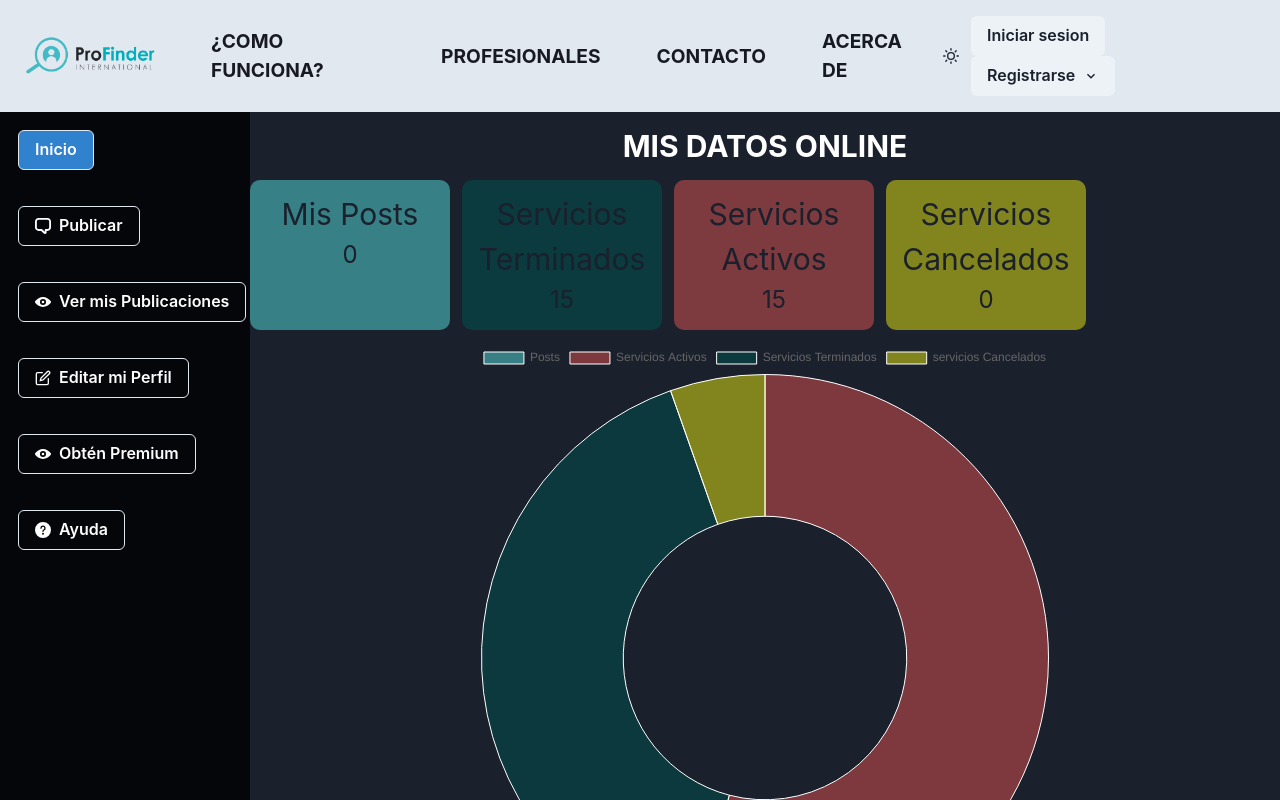
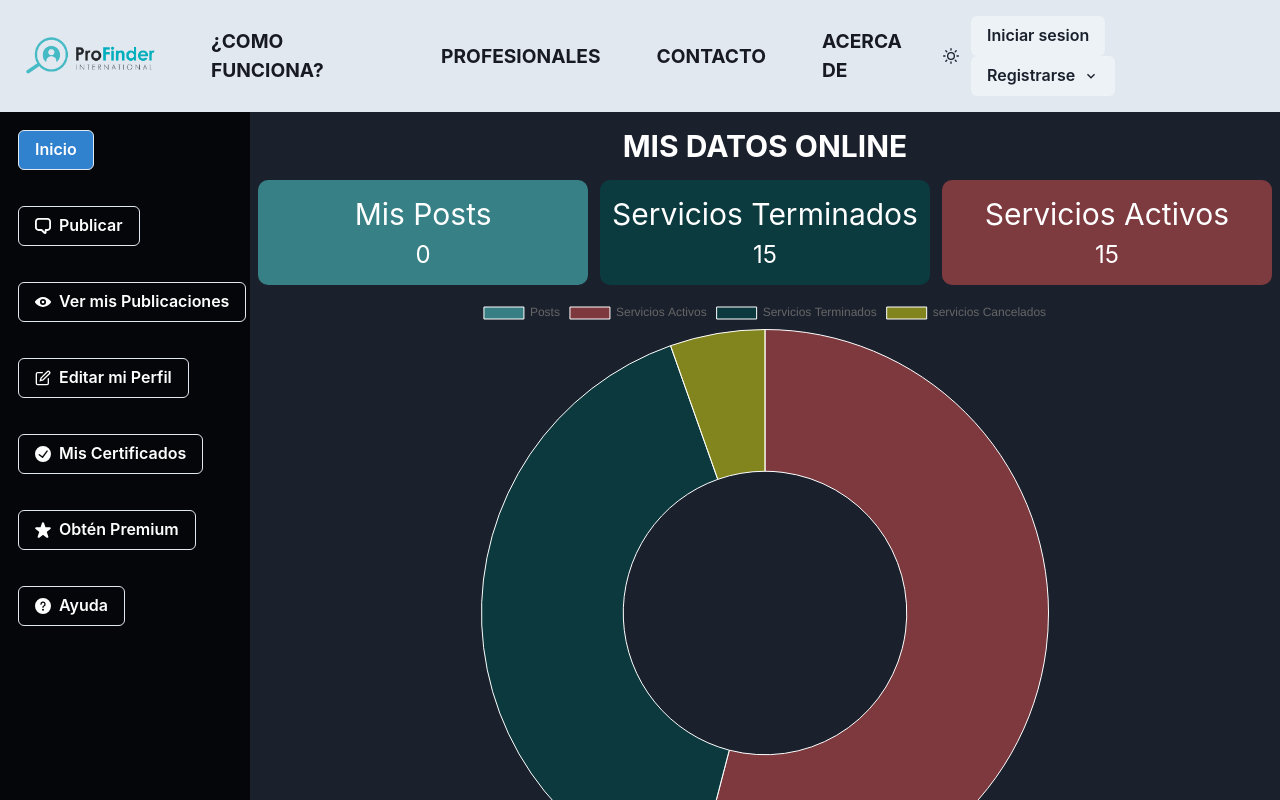
Before and after one commit to JosueEC/Profinder-client, a React (Vite) app: page /dashboardSuppliers in a window 1280 px wide. Shown: the top 800 px of the page. Built offline with nearby package versions, Linux system fonts and the light colour scheme; no server answers.

Commit message:
ajuste en dashSuppliers

```diff
--- /dev/null
+++ b/src/views/DashboardSuppliers/BtnPremium/BtnPremium.jsx
@@ -0,0 +1,51 @@
+import { Box, Button, useBreakpointValue } from "@chakra-ui/react";
+import { useSessionState } from "../../../services/zustand/useSession";
+import { useSelector } from "react-redux";
+import { Link } from "react-router-dom";
+import { StarIcon } from "@chakra-ui/icons";
+
+const BtnPremium = () => {
+  const user = useSessionState((state) => state.session);
+  const profesionales = useSelector((state) => state.profesionales);
+  const filteredActive = profesionales.filter((post) => post.id === user.id);
+
+  // aca veo si hay usuario logueado
+  const userExists = filteredActive.length > 0;
+  // aca me quedo con la propiedad active
+  const isActive = userExists && filteredActive[0].active;
+
+  // responsive
+  const fontSize = useBreakpointValue({ base: "16px", md: "20px", lg: "24px" });
+  const paddingY = useBreakpointValue({ base: 2, md: 3, lg: 4 });
+
+  return (
+    <Box>
+      {userExists && (
+        <Box
+          bg={isActive ? "green" : "steal"}
+          color="white"
+          p={3}
+          mb={3}
+          borderRadius="10px"
+          fontSize={fontSize}
+        >
+          {!isActive ? (
+            <Button
+              as={Link}
+              to="/dashboardSuppliers/pasarela"
+              colorScheme="blue"
+              leftIcon={<StarIcon />}
+
+            >
+              Obtén Plan Premium
+            </Button>
+          ) : (
+            "Eres Premium"
+          )}
+        </Box>
+      )}
+    </Box>
+  );
+};
+
+export default BtnPremium;
--- /dev/null
+++ b/src/views/DashboardSuppliers/Certificates/Certiificates.jsx
@@ -0,0 +1,14 @@
+const Certificates =()=>{
+   // const session = useSessionState((state) => state.session);
+
+    return (
+        <div>
+            <h1>
+                aca van los certificates
+            </h1>
+        </div>
+    )
+}
+
+
+export default Certificates
--- a/src/views/DashboardSuppliers/Data/Data.jsx
+++ b/src/views/DashboardSuppliers/Data/Data.jsx
@@ -1,5 +1,6 @@
 import { useSelector } from "react-redux";
-import { Flex, Box, Text } from "@chakra-ui/react";
+import { Grid, Box, Text } from "@chakra-ui/react";
+import BtnPremium from "../BtnPremium/BtnPremium";
 
 const Data = () => {
   const dataSuppliers = useSelector((state) => state.profesionales);
@@ -8,58 +9,60 @@ const Data = () => {
   //console.log(profile);
   const numPosts = profile && profile.posts ? profile.posts.length : 0;
 
-
-
   return (
-    <Flex flexWrap="wrap" gap={3}>
+    <Grid
+      templateColumns={{
+        base: "repeat(1, 1fr)",
+        md: "repeat(2, 1fr)",
+        lg: "repeat(3, 1fr)",
+      }}
+      gap={3}
+    >
       <Box
-      flexBasis="200px"
         textAlign="center"
         bg="rgba(75, 192, 192, 0.6)"
         borderRadius="10px"
         p={3}
         mb={3}
+        color="white"
+        fontSize={{ base: "20px", md: "24px" }}
       >
-      <Text fontSize="30px">Mis Posts</Text>
-      <Box fontSize="24px">{numPosts}</Box>
+        <Text fontSize={{ base: "24px", md: "30px" }}>Mis Posts</Text>
+        <Box fontSize={{ base: "18px", md: "24px" }}>{numPosts}</Box>
       </Box>
 
       <Box
-      flexBasis="200px"
         textAlign="center"
         bg="rgba(3, 75, 75, 0.6)"
         borderRadius="10px"
         p={3}
         mb={3}
+        color="white"
+        fontSize={{ base: "20px", md: "24px" }}
       >
-      <Text fontSize="30px">Servicios Terminados</Text>
-      <Box fontSize="24px">15</Box>
+        <Text fontSize={{ base: "24px", md: "30px" }}>
+          Servicios Terminados
+        </Text>
+        <Box fontSize={{ base: "18px", md: "24px" }}>15</Box>
       </Box>
 
       <Box
-      flexBasis="200px"
         textAlign="center"
         bg="rgba(192, 75, 75, 0.6)"
         borderRadius="10px"
         p={3}
         mb={3}
+        color="white"
+        fontSize={{ base: "20px", md: "24px" }}
       >
-      <Text fontSize="30px">Servicios Activos</Text>
-      <Box fontSize="24px">15</Box>
+        <Text fontSize={{ base: "24px", md: "30px" }}>Servicios Activos</Text>
+        <Box fontSize={{ base: "18px", md: "24px" }}>15</Box>
       </Box>
-
-    <Box
-      flexBasis="200px"
-      textAlign="center"
-      bg="rgba(200, 200, 20, 0.6)"
-      borderRadius="10px"
-      p={3}
-      mb={3}
-    >
-      <Text fontSize="30px">Servicios Cancelados</Text>
-      <Box fontSize="24px">{numPosts}</Box>
-    </Box>
-  </Flex>
+{/*
+      <Box textAlign="center" borderRadius="10px" p={3} mb={3} color="white">
+        <BtnPremium />
+      </Box> */}
+    </Grid>
   );
 };
 
--- a/src/views/DashboardSuppliers/Home/Home.jsx
+++ b/src/views/DashboardSuppliers/Home/Home.jsx
@@ -1,4 +1,4 @@
-import { useState, useEffect } from "react";
+import { useState } from "react";
 import {
   Box,
   Flex,
@@ -22,9 +22,10 @@ import {
   ViewIcon,
   EditIcon,
   QuestionIcon,
+  CheckCircleIcon,
+  StarIcon,
 } from "@chakra-ui/icons";
 import { Link as ScrollLink } from "react-scroll";
-//import { Link as RouterLink } from "react-router-dom";
 import DataSuppliers from "../DataSuppliers/DataSuppliers";
 import CustomChatBot from "../../../components/CustomChatBot/CustomChatBot";
 import FormServicio from "../../FormServicio/FormServicio";
@@ -33,6 +34,10 @@ import PasarelaPagos from "../../PasarelaPagos/PasarelaPagos";
 import Data from "../Data/Data";
 import FormUpdateProfile from "../formUpdateProfile/FormUpdateProfile";
 import UpdatePost from "../UpdatePost/UpdatePost";
+import Certificates from "../Certificates/Certiificates";
+import { useSessionState } from "../../../services/zustand/useSession";
+import { useSelector } from "react-redux";
+import BtnPremium from "../BtnPremium/BtnPremium";
 
 const linkStyle = {
   display: "block",
@@ -42,18 +47,30 @@ const linkStyle = {
 };
 
 const DashboardSuppliers = () => {
+  const user = useSessionState((state) => state.session);
+  const profesionales = useSelector((state) => state.profesionales);
+  const filteredActive = profesionales.filter((post) => post.id === user.id);
+
+  // aca veo si hay usuario logueado
+  const userExists = filteredActive.length > 0;
+  // aca me quedo con la propiedad active
+  const isActive = userExists && filteredActive[0].active;
+
   const [currentPage, setCurrentPage] = useState("Inicio");
   const { isOpen, onOpen, onClose } = useDisclosure();
-  // const [showFooter, setShowFooter] = useState(false);
-
-  const currentPath = window.location.pathname;
-  //    setShowFooter(currentPath !== "/dashboardSuppliers");
+  const [isDataView, setIsDataView] = useState(true);
 
   const handlePageChange = (page) => {
     setCurrentPage(page);
   };
+
+  //alternar la vista de la data
+  const handleToggleDataView = () => {
+    setIsDataView(!isDataView);
+  };
+
   const isTabletOrMobile = useMediaQuery({ maxWidth: 767 });
-  const [isMobile] = useMediaQuery("(max-width: 767px)");
+  const isMobile = useMediaQuery("(max-width: 767px)")[0];
 
   return (
     <Box
@@ -138,6 +155,24 @@ const DashboardSuppliers = () => {
             </ScrollLink>
 
             <ScrollLink
+              to="/dashboardSuppliers/certificados"
+              spy
+              smooth
+              duration={500}
+              style={linkStyle}
+            >
+              <Button
+                variant="outline"
+                onClick={() => handlePageChange("certificados")}
+                bg={currentPage === "certificados" ? "blue.500" : ""}
+                color={currentPage === "certificados" ? "white" : ""}
+                leftIcon={<CheckCircleIcon />}
+              >
+                Mis Certificados
+              </Button>
+            </ScrollLink>
+
+            <ScrollLink
               to="pasarela"
               spy
               smooth
@@ -149,7 +184,8 @@ const DashboardSuppliers = () => {
                 onClick={() => handlePageChange("PasarelaPagos")}
                 bg={currentPage === "PasarelaPagos" ? "blue.500" : ""}
                 color={currentPage === "PasarelaPagos" ? "white" : ""}
-                leftIcon={<ViewIcon />}
+                leftIcon={<StarIcon />}
+                isDisabled={isActive}
               >
                 Obtén Premium
               </Button>
@@ -286,6 +322,24 @@ const DashboardSuppliers = () => {
                 </ScrollLink>
 
                 <ScrollLink
+                  to="/dashboardSuppliers/certificados"
+                  spy
+                  smooth
+                  duration={500}
+                  style={linkStyle}
+                >
+                  <Button
+                    variant="outline"
+                    onClick={() => handlePageChange("certificados")}
+                    bg={currentPage === "certificados" ? "blue.500" : ""}
+                    color={currentPage === "certificados" ? "white" : ""}
+                    leftIcon={<CheckCircleIcon />}
+                  >
+                    Mis Certificados
+                  </Button>
+                </ScrollLink>
+
+                <ScrollLink
                   to="/dashboardSuppliers/pasarela"
                   spy
                   smooth
@@ -297,7 +351,8 @@ const DashboardSuppliers = () => {
                     onClick={() => handlePageChange("PasarelaPagos")}
                     bg={currentPage === "PasarelaPagos" ? "blue.500" : ""}
                     color={currentPage === "PasarelaPagos" ? "white" : ""}
-                    leftIcon={<ViewIcon />}
+                    leftIcon={<StarIcon />}
+                    isDisabled={isActive}
                   >
                     Obtén Premium
                   </Button>
@@ -335,18 +390,28 @@ const DashboardSuppliers = () => {
               size={isTabletOrMobile ? "lg" : "sm"}
               my={4}
               color="white"
-              fontFamily='body'
-
+              fontFamily="body"
             >
               MIS DATOS ONLINE
             </Heading>
             <Flex
-              direction={isTabletOrMobile ? "column" : "column"}
+              direction={isMobile ? "column" : "column"}
               justifyContent="space-around"
             >
-              <Data />
-              <DataSuppliers />
+              {/* Botón de toggle */}
+              {isMobile && (
+                <Button onClick={handleToggleDataView} mb={4}>
+                  {isDataView ? "Ver En Grafica" : "Ver En Data"}
+                </Button>
+              )}
+
+              {/*aca alterno la vista del toggle*/}
+              {isDataView ? <Data /> : <DataSuppliers />}
             </Flex>
+            {!isMobile && <DataSuppliers />}
+            <Box borderRadius="10px" p={3} mb={3} color="white">
+              <BtnPremium />
+            </Box>
           </Flex>
         )}
         {currentPage === "FormServicio" && (
@@ -380,6 +445,11 @@ const DashboardSuppliers = () => {
             <UpdatePost />
           </Box>
         )}
+        {currentPage === "certificados" && (
+          <Box>
+            <Certificates />
+          </Box>
+        )}
       </Box>
     </Box>
   );
--- a/src/views/DashboardSuppliers/UpdatePost/UpdatePost.jsx
+++ b/src/views/DashboardSuppliers/UpdatePost/UpdatePost.jsx
@@ -40,7 +40,7 @@ function UpdatePost() {
   });
 
   const { id } = useParams();
-  console.log(id);
+  //console.log(id);
   const dispatch = useDispatch();
 
   useEffect(() => {
--- a/src/views/PasarelaPagos/PasarelaPagos.jsx
+++ b/src/views/PasarelaPagos/PasarelaPagos.jsx
@@ -25,7 +25,7 @@ function PasarelaPagos() {
   const session = useSessionState((state) => state.session);
 
   const profile = dataSuppliers.find((user) => user.id === session.id);
-  console.log(session.id);
+ // console.log(session.id);
 
   const dispatch = useDispatch();
 
```
Also changed, not shown: src/App.jsx (+10 -9 lines), src/components/CustomChatBot/CustomChatBot.jsx (+7 -0 lines), src/views/DashboardSuppliers/DataSuppliers/DataSuppliers.jsx (+5 -10 lines), src/views/DashboardSuppliers/PostSuppliers/PostsSuppliers.jsx (+4 -6 lines). Lines whose indentation alone changed are shown as unchanged.
